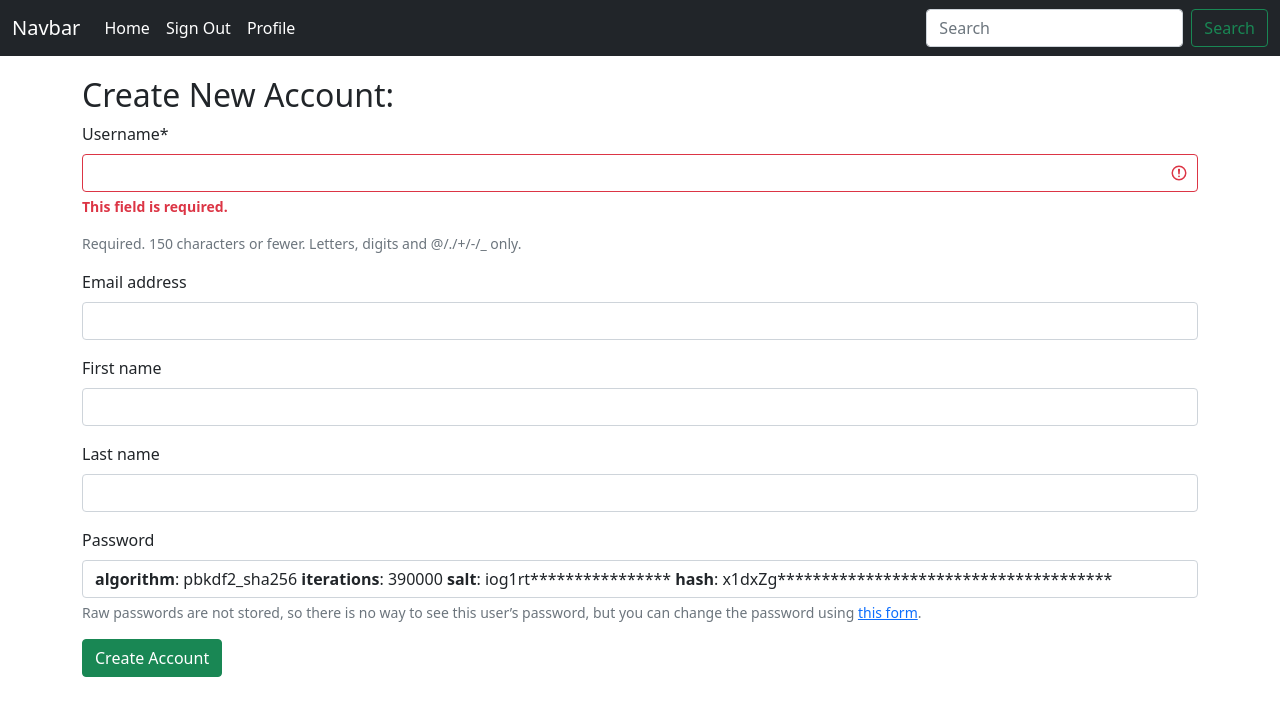
After one commit to siftanzil/Django_blog_project, a Django app: page /account/change_profile/ in a window 1280 px wide. The commit adds this page. Shown: the top 716 px of the page. Run offline with Django 4.2, Linux system fonts and the light colour scheme; a user stored in the database is signed in; some libraries are stand-ins or nearby versions.

Commit message:
login, profile info change

```diff
--- /dev/null
+++ b/App_login/forms.py
@@ -0,0 +1,17 @@
+from django.contrib.auth.models import User
+from django import forms
+from django.contrib.auth.forms import UserCreationForm, UserChangeForm
+
+
+class SignUpForm(UserCreationForm):
+    email = forms.EmailField(label="Email Address", required=True)
+
+    class Meta:
+        model = User
+        fields = ('username', 'email', 'password1', 'password2')
+
+
+class UserProfileChange(UserChangeForm):
+    class Meta:
+        model = User
+        fields = ('username', 'email', 'first_name', 'last_name', 'password')
--- a/App_login/urls.py
+++ b/App_login/urls.py
@@ -7,4 +7,7 @@ urlpatterns = [
     path("signup/", views.sign_up, name="register"),
     path('login/', views.sign_in, name="login"),
     path('logout/', views.sign_out, name="logout"),
+    path('profile/', views.profile, name="profile"),
+    path('change_profile/', views.change_profile, name="change_profile"),
+    path('password/', views.change_pass, name="change_pass"),
 ]
--- a/App_login/views.py
+++ b/App_login/views.py
@@ -1,18 +1,19 @@
 from django.shortcuts import render
-from django.contrib.auth.forms import UserCreationForm, AuthenticationForm
+from django.contrib.auth.forms import UserCreationForm, AuthenticationForm, PasswordChangeForm
 from django.contrib.auth import login, authenticate, logout
 from django.contrib.auth.decorators import login_required
 from django.shortcuts import HttpResponseRedirect
 from django.urls import reverse
+from App_login.forms import SignUpForm, UserProfileChange
 
 # Create your views here.
 
 
 def sign_up(request):
-    form = UserCreationForm()
+    form = SignUpForm()
     registered = False
     if request.method == "POST":
-        form = UserCreationForm(data=request.POST)
+        form = SignUpForm(data=request.POST)
         if form.is_valid():
             form.save()
             registered = True
@@ -38,3 +39,33 @@ def sign_in(request):
 def sign_out(request):
     logout(request)
     return HttpResponseRedirect(reverse("index"))
+
+
+@login_required
+def profile(request):
+    return render(request, "App_login/profile.html", context={})
+
+
+@login_required
+def change_profile(request):
+    current_user = request.user
+    form = UserProfileChange(data=request.POST, instance=current_user)
+    if request.method == 'POST':
+        form = UserProfileChange(data=request.POST, instance=current_user)
+        if form.is_valid():
+            form.save()
+            form = UserProfileChange(instance=current_user)
+    return render(request, "App_login/change_profile.html", context={'form': form})
+
+
+@login_required
+def change_pass(request):
+    current_user = request.user
+    changed = False
+    form = PasswordChangeForm(current_user)
+    if request.method == 'POST':
+        form = PasswordChangeForm(current_user, data=request.POST)
+        if form.is_valid():
+            form.save()
+            changed = True
+    return render(request, "App_login/change_pass.html", context={'form': form, 'changed': changed})
--- a/Django_Blog_Project/settings.py
+++ b/Django_Blog_Project/settings.py
@@ -134,6 +134,8 @@ STATICFILES_DIRS = [STATIC_DIR,]
 MEDIA_ROOT = MEDIA_DIR
 MEDIA_URL = "/media/"
 
+LOGIN_URL = '/account/login/'
+
 # Default primary key field type
 # https://docs.djangoproject.com/en/4.1/ref/settings/#default-auto-field
 
--- /dev/null
+++ b/templates/App_login/change_profile.html
@@ -0,0 +1,20 @@
+{% extends 'base.html' %}
+{% load crispy_forms_tags %}
+{% block title_block %}
+Change profile
+{% endblock  %}
+{% block body_block %}
+
+{% if registered %}
+<div class="alert alert-success">Profile changed successfully</div>
+{% else %}
+
+<h2>Create New Account:</h2>
+<form method="post">
+    {{ form|crispy }}
+    {% csrf_token %}
+    <button type="submit" class="btn btn-success">Create Account</button>
+</form>
+
+{% endif %}
+{% endblock body_block %}
--- a/templates/base.html
+++ b/templates/base.html
@@ -24,21 +24,32 @@
                 </button>
                 <div class="collapse navbar-collapse" id="navbarSupportedContent">
                     <ul class="navbar-nav me-auto mb-2 mb-lg-0">
+
                         <li class="nav-item">
                             <a class="nav-link active" aria-current="page" href="{% url 'index' %}">Home</a>
                         </li>
+
+                        {% if user.is_authenticated %}
                         <li class="nav-item">
-                            <a class="nav-link active" aria-current="page"
-                                href="{% url 'App_login:register' %}">SignUp</a>
-                        </li>
-                        <li class="nav-item">
-                            <a class="nav-link active" aria-current="page" href="{% url 'App_login:login' %}">SignIn</a>
+                            <a class="nav-link active" aria-current="page" href="{% url 'App_login:logout' %}">Sign
+                                Out</a>
                         </li>
                         <li class="nav-item">
                             <a class="nav-link active" aria-current="page"
-                                href="{% url 'App_login:logout' %}">SignOut</a>
+                                href="{% url 'App_login:profile' %}">Profile</a>
                         </li>
 
+                        {% else %}
+                        <li class="nav-item">
+                            <a class="nav-link active" aria-current="page" href="{% url 'App_login:register' %}">Sign
+                                Up</a>
+                        </li>
+                        <li class="nav-item">
+                            <a class="nav-link active" aria-current="page" href="{% url 'App_login:login' %}">Sign
+                                In</a>
+                        </li>
+
+                        {% endif %}
                     </ul>
                     <form class="d-flex">
                         <input class="form-control me-2" type="search" placeholder="Search" aria-label="Search">
```
Also changed, not shown: templates/App_login/change_pass.html (added, +17 -0 lines), templates/App_login/profile.html (added, +12 -0 lines), db.sqlite3.
